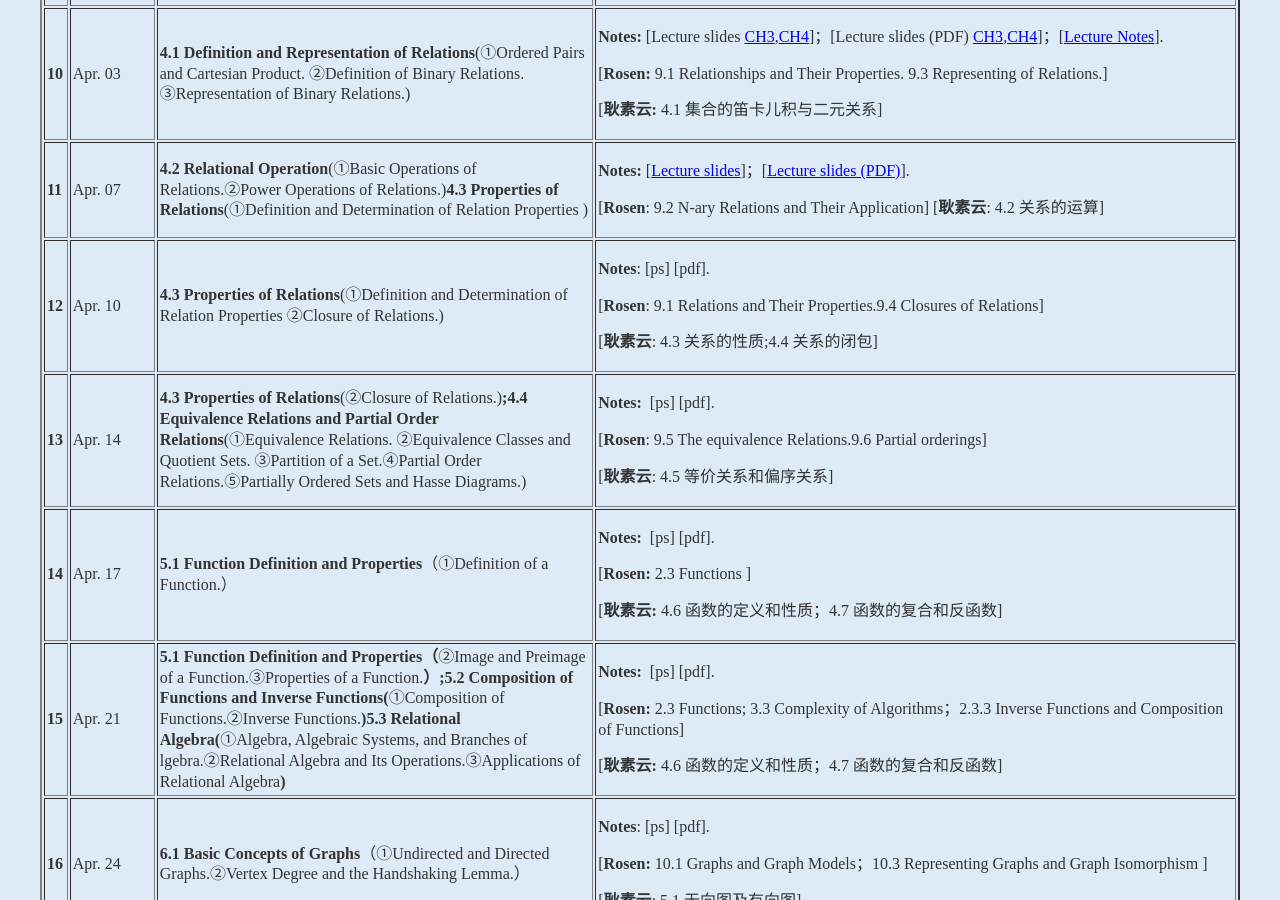
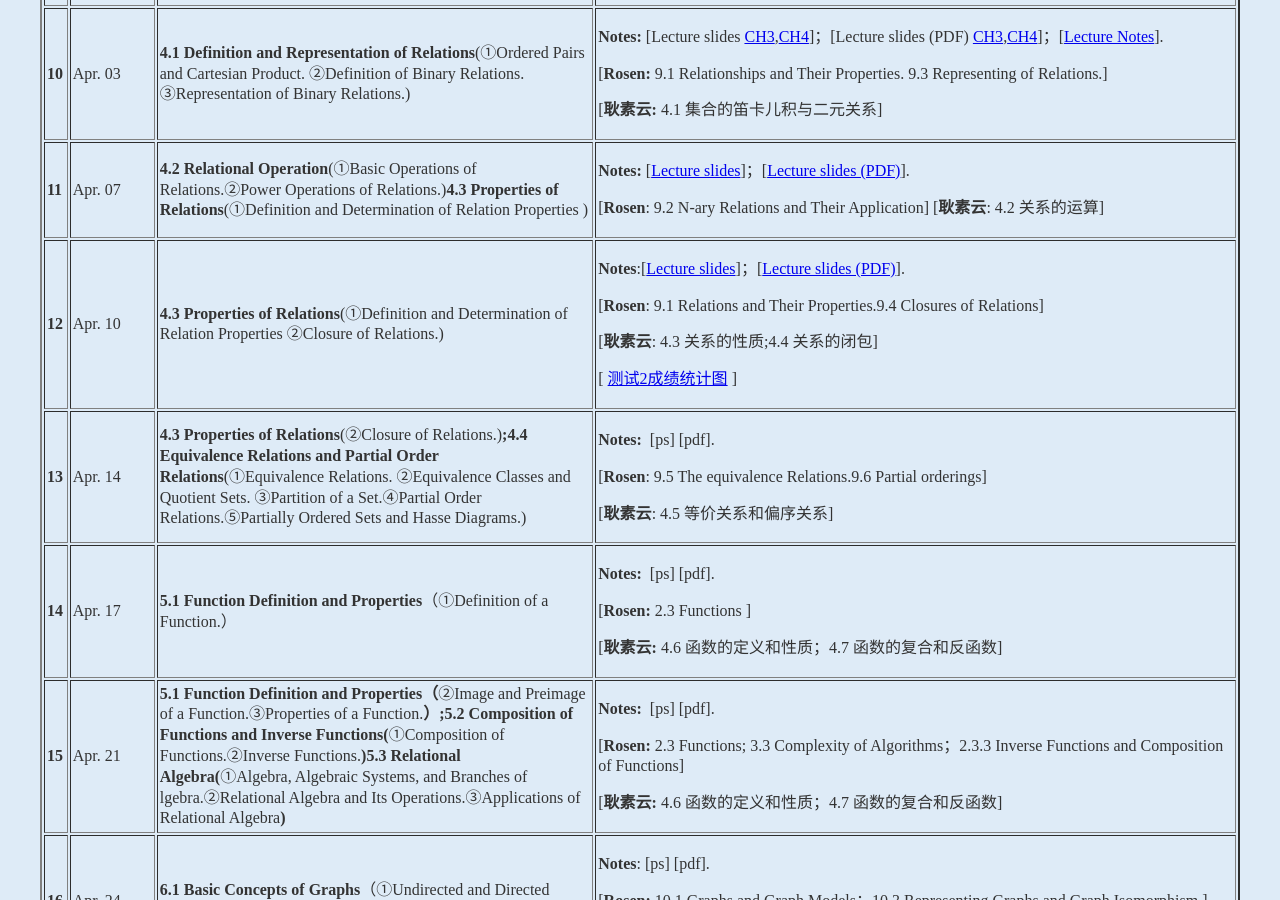
Before and after one commit to kejiwei/kejiwei.github.io, a Jekyll site: the page teaching/courses/dismath/index.html, which Jekyll copies as it is, in a window 1280 px wide and 900 px high, scrolled down 2429 px. Built offline with Jekyll 4.4.1, drawn with Linux system fonts in a browser that asks for light colours.

Commit message:
20260412

```diff
--- a/teaching/courses/dismath/index.html
+++ b/teaching/courses/dismath/index.html
@@ -183,9 +183,10 @@
                 <td><b>12</b></td>
                 <td>Apr. 10</td>
                 <td><strong>4.3 Properties of Relations</strong>(①Definition and Determination of Relation Properties ②Closure of Relations.)</td>
-                <td><p><strong>Notes</strong>: [ps] [pdf].</p>
+                <td><p><strong>Notes</strong>:[<a href="slides/CH4 Relation Operation and Properties-26(12)49-58.ppsx">Lecture slides</a>]；[<a href="slides/CH4 Relation Operation and Properties-26(12)49-58.pdf">Lecture slides (PDF)</a>].</p>
                   <p>[<strong>Rosen</strong>: 9.1 Relations and Their Properties.9.4 Closures of Relations]</p>
-                  <p>[<strong>耿素云</strong>: 4.3 关系的性质;4.4 关系的闭包] </p></td>
+                  <p>[<strong>耿素云</strong>: 4.3 关系的性质;4.4 关系的闭包] </p>
+                  <p>[&nbsp;<a href="slides/第2次测验成绩.png">测试2成绩统计图</a> ]&nbsp;</p></td>
                 </tr>
 
                 <tr>
```
Also changed, not shown: teaching/courses/dismath/slides/第2次测验成绩.png (added), 2 other files.
